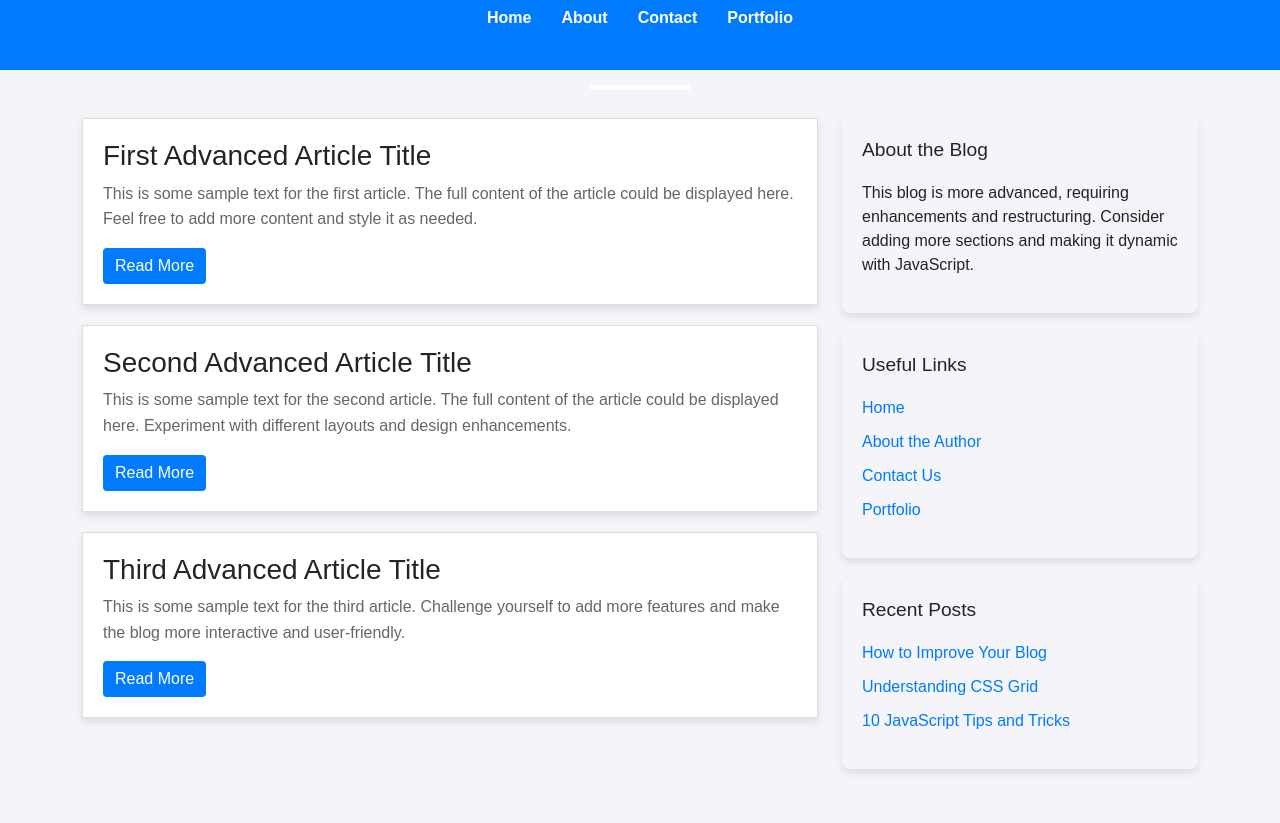
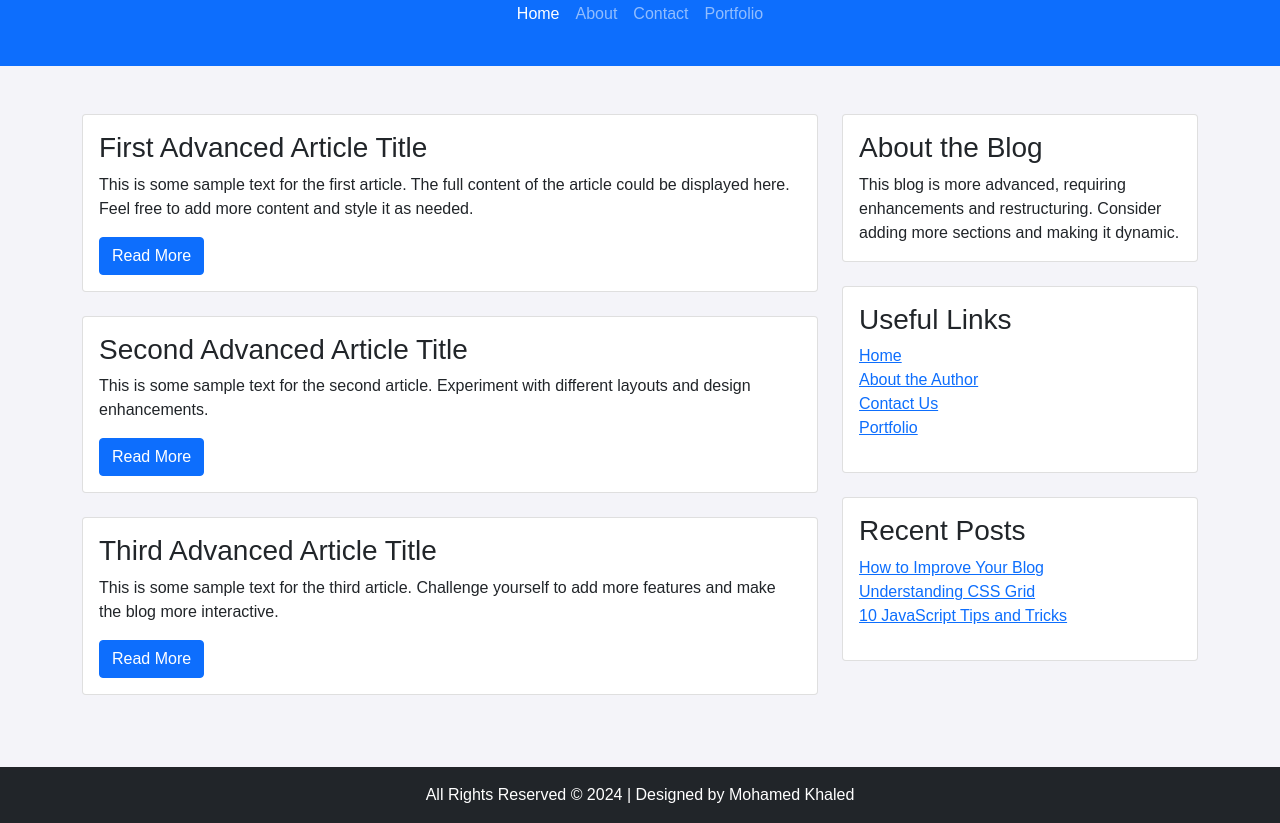
Before and after one commit to mohamedkbx/Web-Masters-intern-Refactor-code, a plain HTML site: page index.html in a window 1280 px wide. Shown: the part 102-925 px from the top of the page. Drawn offline with nearby package versions, Linux system fonts and the light colour scheme.

Commit message:
style:Enhance Bootstrap Usage:- Utilize the grid system more effectively.- Use appropriate Bootstrap components (like Navbar,  Cards) instead of custom elements.

```diff
--- a/index.html
+++ b/index.html
@@ -11,103 +11,139 @@
     <link rel="stylesheet" href="./style/style.css" />
   </head>
   <body>
-    <header class="header" role="banner">
-      <h1>My Advanced Blog</h1>
-      <nav aria-label="Primary Navigation" class="nav-links" role="navigation">
-        <a href="#" aria-current="page">Home</a>
-        <a href="#">About</a>
-        <a href="#">Contact</a>
-        <a href="#">Portfolio</a>
+    <!-- Header with Navbar -->
+    <header class="bg-primary text-white py-4">
+      <div class="container">
+        <h1 class="text-center mb-3">My Advanced Blog</h1>
+        <nav class="navbar navbar-expand-lg navbar-dark">
+          <div class="container-fluid">
+            <button
+              class="navbar-toggler"
+              type="button"
+              data-bs-toggle="collapse"
+              data-bs-target="#navbarNav"
+              aria-controls="navbarNav"
+              aria-expanded="false"
+              aria-label="Toggle navigation"
+            >
+              <span class="navbar-toggler-icon"></span>
+            </button>
+            <div class="collapse navbar-collapse justify-content-center" id="navbarNav">
+              <ul class="navbar-nav">
+                <li class="nav-item">
+                  <a class="nav-link active" href="#" aria-current="page">Home</a>
+                </li>
+                <li class="nav-item"><a class="nav-link" href="#">About</a></li>
+                <li class="nav-item"><a class="nav-link" href="#">Contact</a></li>
+                <li class="nav-item"><a class="nav-link" href="#">Portfolio</a></li>
+              </ul>
+            </div>
+          </div>
         </nav>
+      </div>
     </header>
 
-    <main class="container mt-5" role="main">
+    <!-- Main Content -->
+    <main class="container my-5">
       <div class="row">
-        <section class="col-md-8" aria-labelledby="main-articles">
-          <h2 id="main-articles" class="visually-hidden">Blog Articles</h2>
+        <!-- Blog Articles Section -->
+        <section class="col-md-8">
+          <h2 class="visually-hidden">Blog Articles</h2>
 
-          <!-- Blog Article 1 -->
-          <article class="post" aria-labelledby="article-title-1">
-            <h3 id="article-title-1">First Advanced Article Title</h3>
-            <p>
-              This is some sample text for the first article. The full content of the article could
-              be displayed here. Feel free to add more content and style it as needed.
+          <!-- Blog Articles using Card component -->
+          <div class="card mb-4" aria-labelledby="article-title-1">
+            <div class="card-body">
+              <h3 id="article-title-1" class="card-title">First Advanced Article Title</h3>
+              <p class="card-text">
+                This is some sample text for the first article. The full content of the article
+                could be displayed here. Feel free to add more content and style it as needed.
               </p>
-            <button
+              <a
+                href="#"
                 class="btn btn-primary"
                 aria-label="Read more about First Advanced Article Title"
+                >Read More</a
               >
-              Read More
-            </button>
-          </article>
+            </div>
+          </div>
 
-          <!-- Blog Article 2 -->
-          <article class="post" aria-labelledby="article-title-2">
-            <h3 id="article-title-2">Second Advanced Article Title</h3>
-            <p>
-              This is some sample text for the second article. The full content of the article could
-              be displayed here. Experiment with different layouts and design enhancements.
+          <div class="card mb-4" aria-labelledby="article-title-2">
+            <div class="card-body">
+              <h3 id="article-title-2" class="card-title">Second Advanced Article Title</h3>
+              <p class="card-text">
+                This is some sample text for the second article. Experiment with different layouts
+                and design enhancements.
               </p>
-            <button
+              <a
+                href="#"
                 class="btn btn-primary"
                 aria-label="Read more about Second Advanced Article Title"
+                >Read More</a
               >
-              Read More
-            </button>
-          </article>
+            </div>
+          </div>
 
-          <!-- Blog Article 3 -->
-          <article class="post" aria-labelledby="article-title-3">
-            <h3 id="article-title-3">Third Advanced Article Title</h3>
-            <p>
+          <div class="card mb-4" aria-labelledby="article-title-3">
+            <div class="card-body">
+              <h3 id="article-title-3" class="card-title">Third Advanced Article Title</h3>
+              <p class="card-text">
                 This is some sample text for the third article. Challenge yourself to add more
-              features and make the blog more interactive and user-friendly.
+                features and make the blog more interactive.
               </p>
-            <button
+              <a
+                href="#"
                 class="btn btn-primary"
                 aria-label="Read more about Third Advanced Article Title"
+                >Read More</a
               >
-              Read More
-            </button>
-          </article>
+            </div>
+          </div>
         </section>
 
-        <aside class="col-md-4" aria-label="Sidebar with additional content">
+        <!-- Sidebar Section -->
+        <aside class="col-md-4">
           <!-- About Blog Section -->
-          <div class="sidebar" aria-labelledby="about-blog">
-            <h3 id="about-blog">About the Blog</h3>
-            <p>
-              This blog is more advanced, requiring enhancements and restructuring. Consider adding
-              more sections and making it dynamic with JavaScript.
+          <div class="card mb-4" aria-labelledby="about-blog">
+            <div class="card-body">
+              <h3 id="about-blog" class="card-title">About the Blog</h3>
+              <p class="card-text">
+                This blog is more advanced, requiring enhancements and restructuring. Consider
+                adding more sections and making it dynamic.
               </p>
+            </div>
           </div>
 
           <!-- Useful Links Section -->
-          <div class="sidebar" aria-labelledby="useful-links">
-            <h3 id="useful-links">Useful Links</h3>
-            <ul>
+          <div class="card mb-4" aria-labelledby="useful-links">
+            <div class="card-body">
+              <h3 id="useful-links" class="card-title">Useful Links</h3>
+              <ul class="list-unstyled">
                 <li><a href="#">Home</a></li>
                 <li><a href="#">About the Author</a></li>
                 <li><a href="#">Contact Us</a></li>
                 <li><a href="#">Portfolio</a></li>
               </ul>
             </div>
+          </div>
 
           <!-- Recent Posts Section -->
-          <div class="sidebar" aria-labelledby="recent-posts">
-            <h3 id="recent-posts">Recent Posts</h3>
-            <ul>
+          <div class="card mb-4" aria-labelledby="recent-posts">
+            <div class="card-body">
+              <h3 id="recent-posts" class="card-title">Recent Posts</h3>
+              <ul class="list-unstyled">
                 <li><a href="#">How to Improve Your Blog</a></li>
                 <li><a href="#">Understanding CSS Grid</a></li>
                 <li><a href="#">10 JavaScript Tips and Tricks</a></li>
               </ul>
             </div>
+          </div>
         </aside>
       </div>
     </main>
 
-    <footer class="footer" role="contentinfo">
-      <p>All Rights Reserved © 2024 | Designed by Mohamed Khaled</p>
+    <!-- Footer -->
+    <footer class="bg-dark text-white text-center py-3" role="contentinfo">
+      <p class="mb-0">All Rights Reserved © 2024 | Designed by Mohamed Khaled</p>
     </footer>
 
     <script src="https://cdn.jsdelivr.net/npm/bootstrap@5.1.3/dist/js/bootstrap.bundle.min.js"></script>
```
Lines whose indentation alone changed are shown as unchanged.
